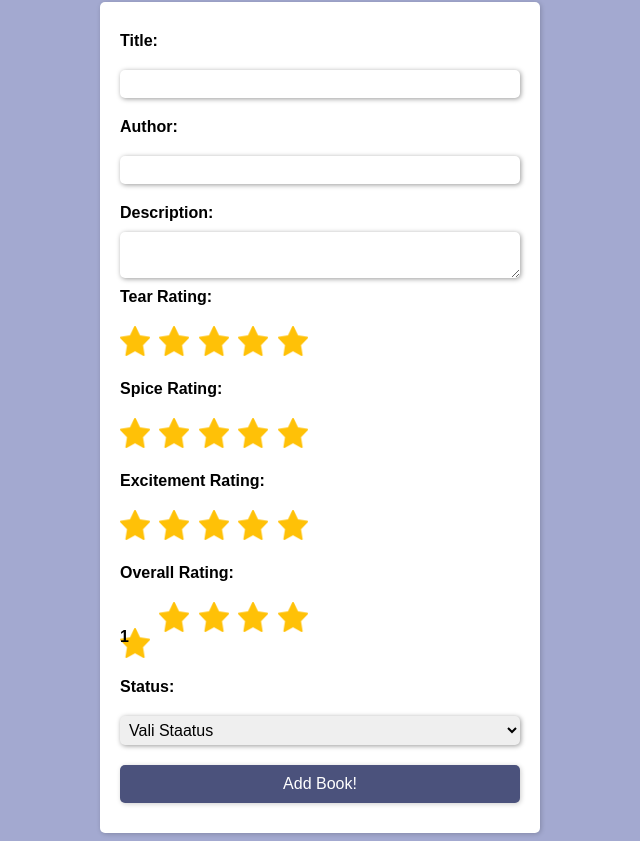
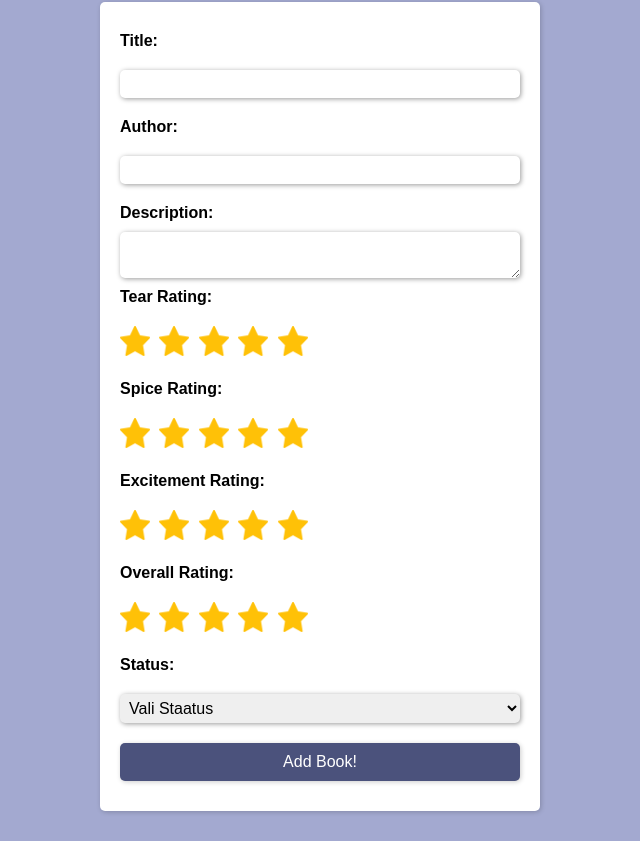
Before and after one commit to raulxdd/booklist, a plain HTML site: page index.html in a window 1280 px wide. Shown: the part 79-920 px from the top of the page, without its empty margins (320-960 px from the left). After the commit the page ends 898 px from the top, so only its background shows below. Drawn offline with Linux system fonts and the light colour scheme.

Commit message:
Update index.html

```diff
--- a/index.html
+++ b/index.html
@@ -65,7 +65,7 @@
         <label for="overall-rating">Overall Rating:</label>
         <div class="rating">
             <input type="radio" id="overall-rating-1" name="overall-rating" value="1">
-            <label for="overall-rating-1">1</label>
+            <label for="overall-rating-1"></label>
             <input type="radio" id="overall-rating-2" name="overall-rating" value="2">
             <label for="overall-rating-2"></label>
             <input type="radio" id="overall-rating-3" name="overall-rating" value="3">
```
